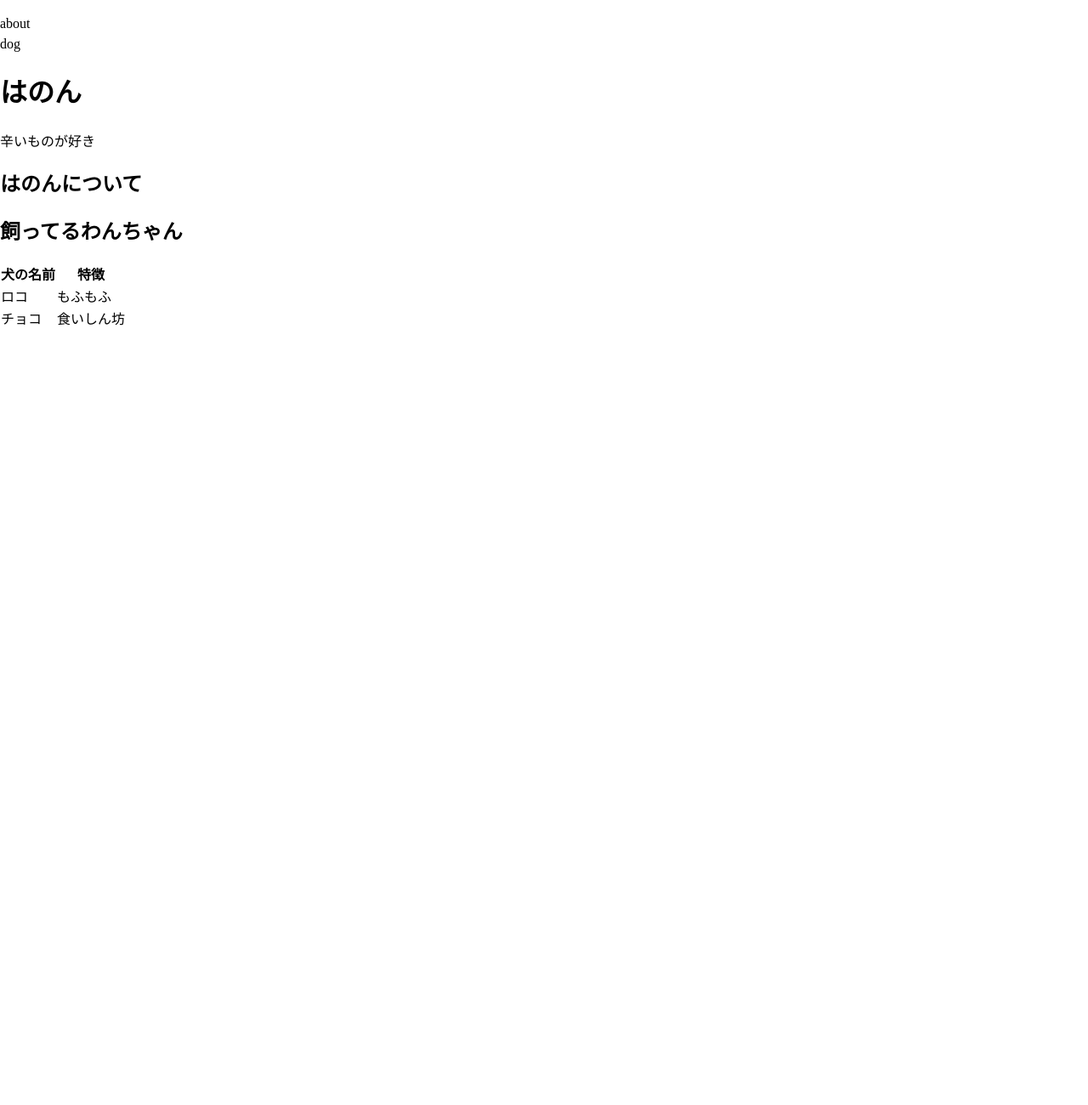
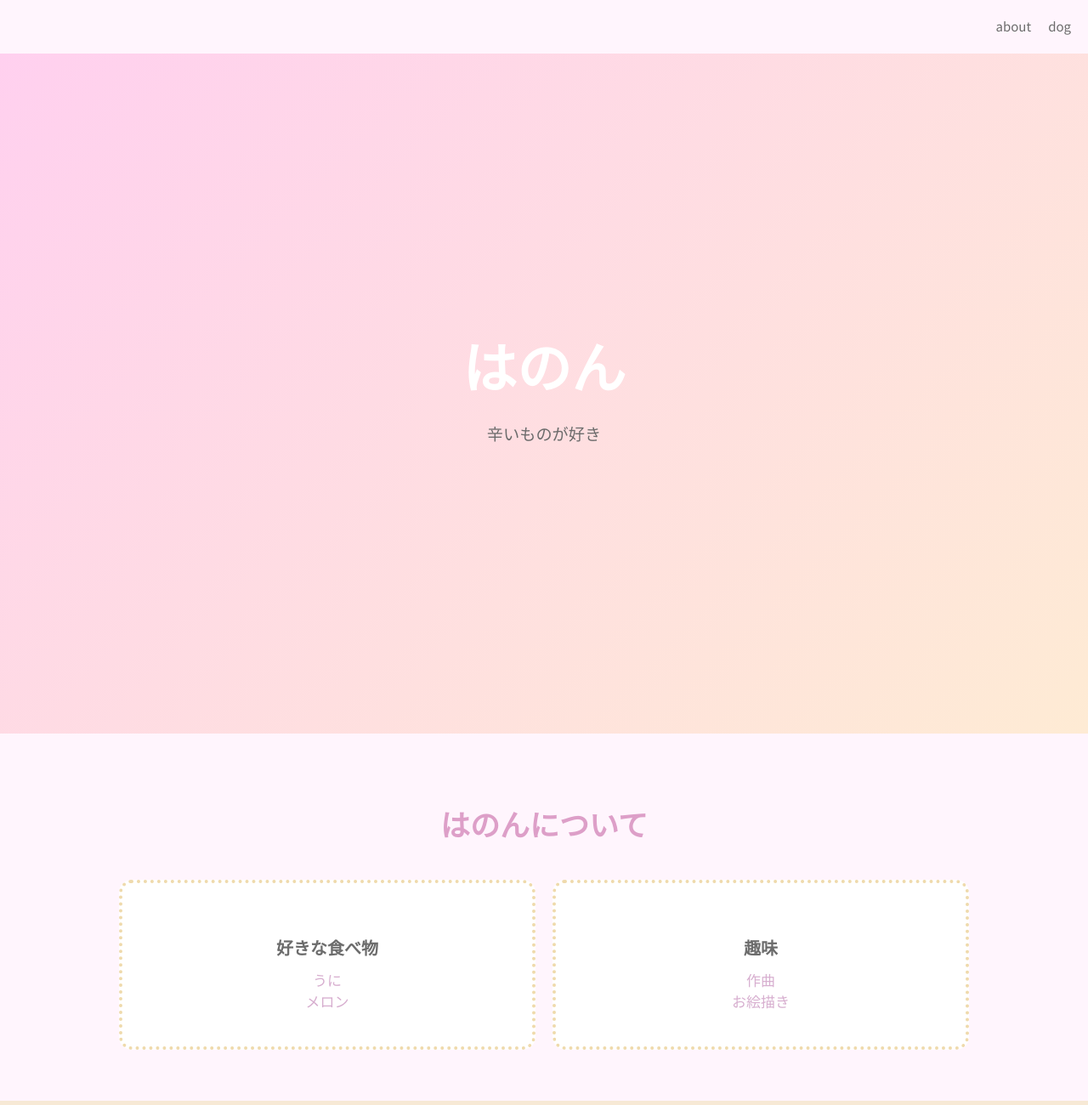
Before and after one commit to tirononi/jikosuoukai, a plain HTML site: page index.html in a window 1280 px wide. Shown: the top 1300 px of the page at 85% size. Before the commit the page ends 800 px from the top, so only its background shows below. Drawn offline with Linux system fonts and the light colour scheme.

Commit message:
bem完了

```diff
--- a/assets/css/style.css
+++ b/assets/css/style.css
@@ -0,0 +1,126 @@
+/* --- Base --- */
+body {
+    background-color: rgb(255, 245, 253);
+    font-family: "Noto Sans JP", "Helvetica Neue", "Helvetica", "Hiragino Sans", "Arial", "Yu Gothic", "Meiryo", sans-serif;
+    font-size: 15px;
+    line-height: 1.5;
+    color: #6c6c6c;
+    margin: 0;
+}
+
+/* --- Block: header --- */
+.header {
+    padding: 20px;
+}
+
+.header__menu {
+    display: flex;
+    list-style: none;
+    gap: 20px;
+    justify-content: flex-end; /* 右寄せ */
+    margin: 0;
+    padding: 0;
+}
+
+/* --- Block: hero --- */
+.hero {
+    width: 100%;
+    height: 100vh;
+    display: flex;
+    flex-direction: column;
+    justify-content: center;
+    align-items: center;
+    text-align: center;
+    background: linear-gradient(135deg, #ffd0ef, #feebd4);
+}
+
+.hero__name {
+    font-size: 4rem;
+    color: #fff;
+    margin: 0;
+}
+
+.hero__description {
+    font-size: 1.2rem;
+    color: #6c6c6c;
+}
+
+/* --- Block: section --- */
+.section {
+    padding: 60px 15px;
+}
+
+/* Modifier: 背景色が違うバージョン */
+.section--secondary {
+    background-color: #f7e9d5;
+    padding-bottom: 100px;
+}
+
+.section__inner {
+    max-width: 1000px; /* 中身が広がりすぎないように */
+    margin: 0 auto;
+}
+
+.section__title {
+    text-align: center;
+    font-size: 35px;
+    font-weight: bold;
+    padding: 20px 0 40px 0;
+    color: #dd9fc8;
+    margin: 0;
+}
+
+/* --- Block: about-grid --- */
+.about-grid {
+    display: grid;
+    grid-template-columns: repeat(2, 1fr);
+    gap: 20px;
+}
+
+/* --- Block: about-card --- */
+.about-card {
+    display: flex;
+    justify-content: center;
+    align-items: center;
+    flex-direction: column;
+    border: 4px dotted #efdaac;
+    height: 200px;
+    border-radius: 15px;
+    background-color: rgb(255, 255, 255);
+}
+
+.about-card__title {
+    font-weight: bold;
+    font-size: 20px;
+    margin-bottom: 10px;
+}
+
+.about-card__list {
+    list-style: none;
+    padding: 0;
+    margin: 0;
+    text-align: center;
+}
+
+.about-card__item {
+    color: #d7aecf;
+    font-size: 17px;
+}
+
+/* --- Block: dog-table --- */
+.dog-table {
+    margin: 0 auto;
+    border-collapse: collapse;
+}
+
+.dog-table__header {
+    background-color: rgb(255, 249, 254);
+    padding: 30px 100px;
+    border-bottom: 2px solid #dd9fc8;
+}
+
+.dog-table__data {
+    border-bottom: 1px solid #ffd0ef;
+    text-align: center;
+    padding: 20px 0;
+}
--- a/index.html
+++ b/index.html
@@ -4,51 +4,73 @@
     <meta charset="UTF-8">
     <meta name="viewport" content="width=device-width, initial-scale=1.0">
     <title>自己紹介</title>
+    <link href="https://fonts.googleapis.com/css2?family=Noto+Sans+JP&display=swap" rel="stylesheet">
     <link rel="stylesheet" href="assets/css/sanitize.css">
     <link rel="stylesheet" href="assets/css/style.css">
 </head>
-<body>
-
-    <nav class="nav">
-        <ul class="nav-menu">
-            <li>about</li>
-            <li>dog</li>
+<body class="page-body">
+    <header class="header">
+        <nav class="header__nav">
+            <ul class="header__menu">
+                <li class="header__menu-item">about</li>
+                <li class="header__menu-item">dog</li>
             </ul>
         </nav>
-    <header class="header">
-        <h1 class="header-name">はのん</h1>
-        <p class="header-body">辛いものが好き</p>
     </header>
 
-    <section class="section-container">
-        <div>
-            <h2 class="section-title">はのんについて</h2>
+    <section class="hero">
+        <h1 class="hero__name">はのん</h1>
+        <p class="hero__description">辛いものが好き</p>
+    </section>
+
+    <section class="section">
+        <div class="section__inner">
+            <h2 class="section__title">はのんについて</h2>
+
+            <div class="about-grid">
+                <div class="about-grid__item about-card">
+                    <h3 class="about-card__title">好きな食べ物</h3>
+                    <ul class="about-card__list">
+                        <li class="about-card__item">うに</li>
+                        <li class="about-card__item">メロン</li>
+                    </ul>
+                </div>
+
+                <div class="about-grid__item about-card">
+                    <h3 class="about-card__title">趣味</h3>
+                    <ul class="about-card__list">
+                        <li class="about-card__item">作曲</li>
+                        <li class="about-card__item">お絵描き</li>
+                    </ul>
+                </div>
+            </div>
         </div>
     </section>
 
-    <section class="section-container">
-        <div>
-            <h2 class="section-title">飼ってるわんちゃん</h2>
-        </div>
+    <section class="section section--secondary">
+        <div class="section__inner">
+            <h2 class="section__title">飼ってるわんちゃん</h2>
+
             <table class="dog-table">
-            <thead class="dog-head">
+                <thead class="dog-table__head">
                     <tr>
-                    <th>犬の名前</th>
-                    <th>特徴</th>
+                        <th class="dog-table__header">犬の名前</th>
+                        <th class="dog-table__header">特徴</th>
                     </tr>
                 </thead>
-            <tbody class="dog-body">
+                <tbody class="dog-table__body">
                     <tr>
-                    <td>ロコ</td>
-                    <td>もふもふ</td>
+                        <td class="dog-table__data">ロコ</td>
+                        <td class="dog-table__data">もふもふ</td>
                     </tr>
                     <tr>
-                    <td>チョコ</td>
-                    <td>食いしん坊</td>
+                        <td class="dog-table__data">チョコ</td>
+                        <td class="dog-table__data">食いしん坊</td>
                     </tr>
                 </tbody>
             </table>
+        </div>
     </section>
+</body>
 
-</body>
 </html>
```
Lines whose indentation alone changed are shown as unchanged.
